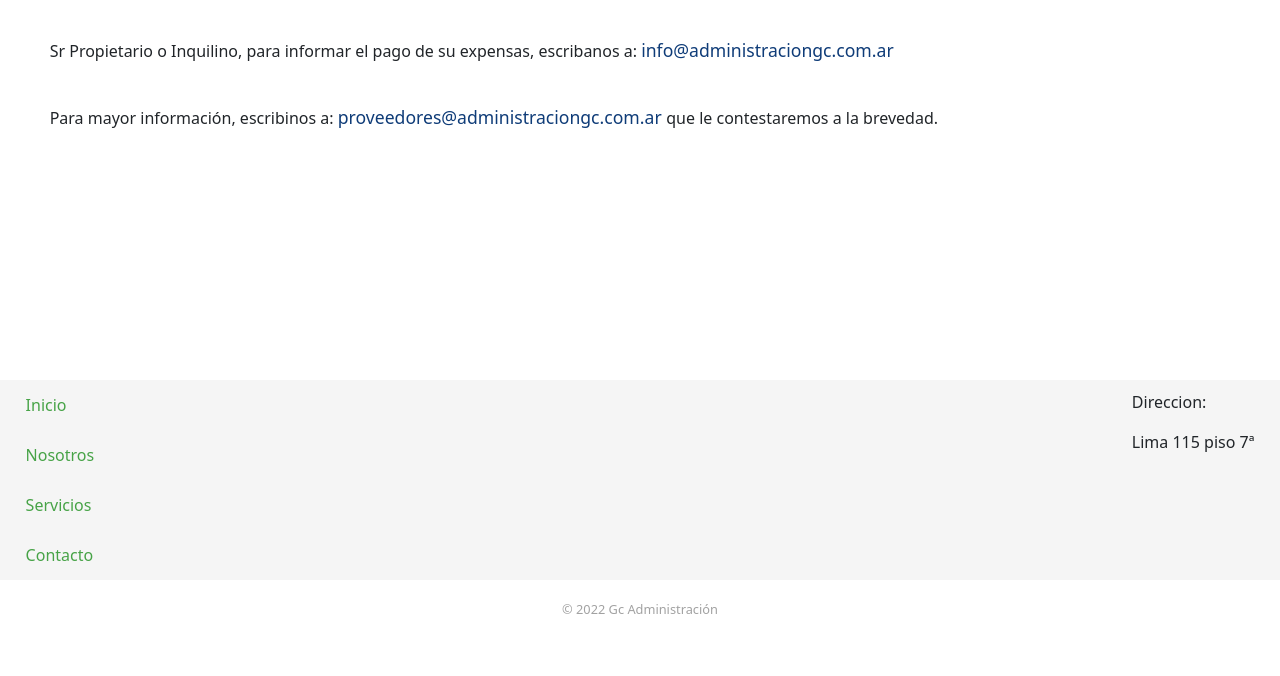
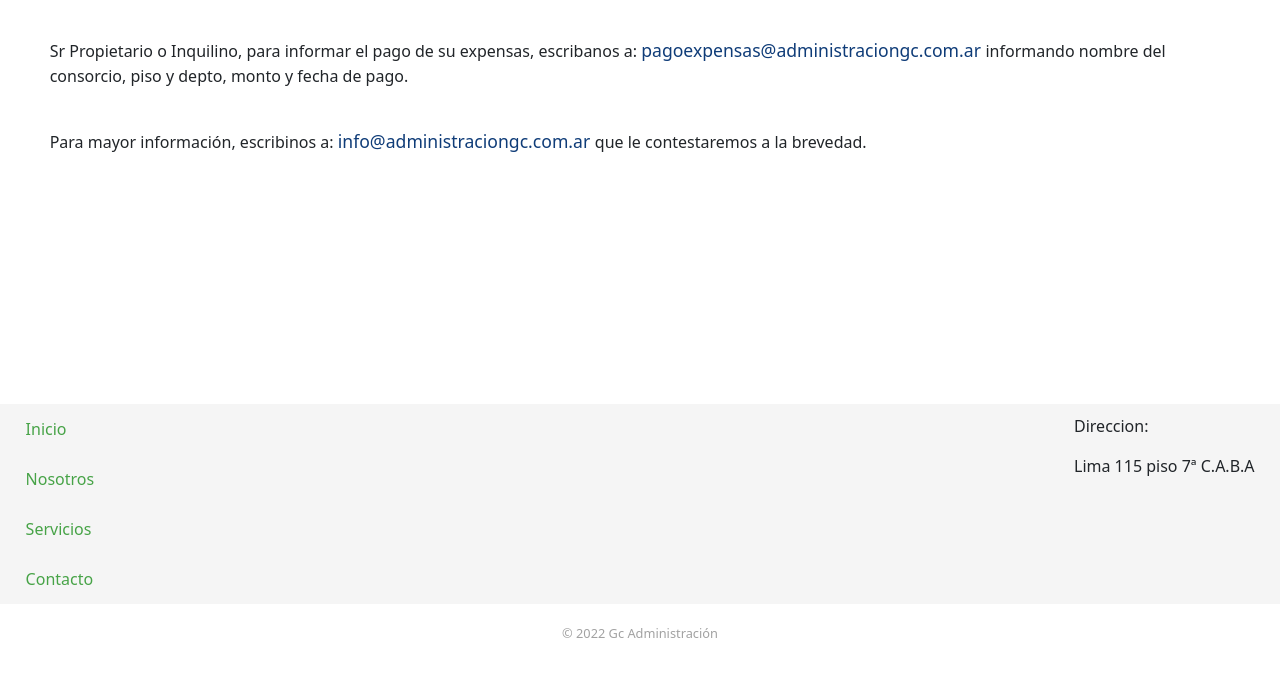
Before and after one commit to FrancoEstevez/GcAdministracion, a website: page paginas/contacto.html in a window 1280 px wide. Shown: the part 104-780 px from the top of the page. Drawn offline with Linux system fonts and the light colour scheme.

Commit message:
Pagina casi terminada

```diff
--- a/paginas/contacto.html
+++ b/paginas/contacto.html
@@ -69,13 +69,13 @@
 
 
     <p class="contactoTextos">Sr Propietario o Inquilino, para informar el pago de su expensas, escribanos a:
-      <a class="mails" href="mailto:proveedores@administraciongc.com.ar">info@administraciongc.com.ar
-      </a>
+      <a class="mails" href="mailto:pagoexpensas@administraciongc.com.ar">pagoexpensas@administraciongc.com.ar
+      </a> informando nombre del consorcio, piso y depto, monto y fecha de pago.
     </p>
 
 
     <p class="contactoTextos">Para mayor información, escribinos a:
-      <a class="mails" href="mailto:proveedores@administraciongc.com.ar">proveedores@administraciongc.com.ar </a> que le
+      <a class="mails" href="mailto:info@administraciongc.com.ar">info@administraciongc.com.ar </a> que le
       contestaremos a la brevedad.
     </p>
   </div>
@@ -89,7 +89,7 @@
     </div>
     <div class="textFooterContainer">
       <p>Direccion:</p>
-      <p>Lima 115 piso 7ª</p>
+      <p>Lima 115 piso 7ª C.A.B.A</p>
     </div>
   </footer>
 
```
Also changed, not shown: index.html (+1 -4 lines), paginas/nosotros.html (+1 -1 lines), paginas/servicios.html (+1 -1 lines).
